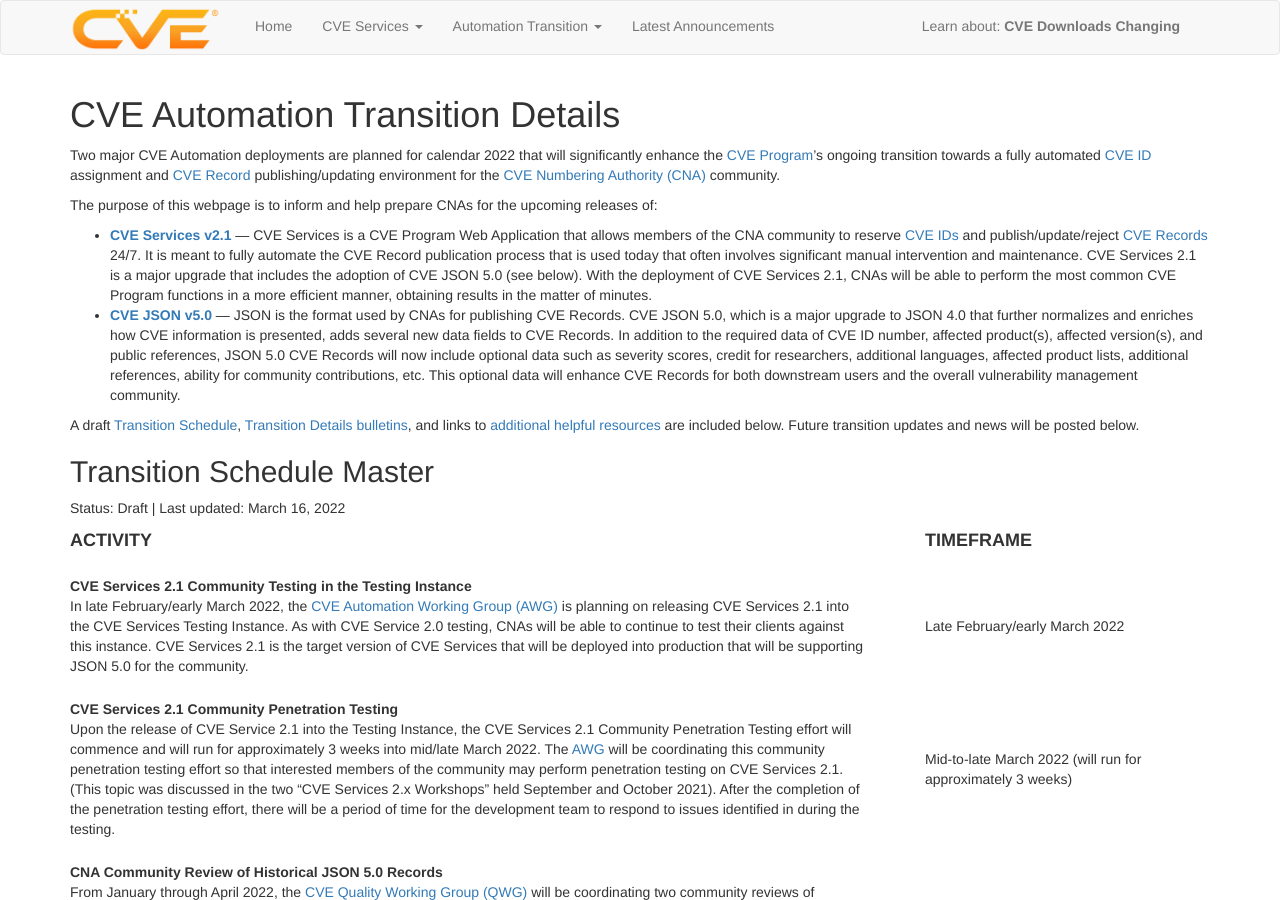
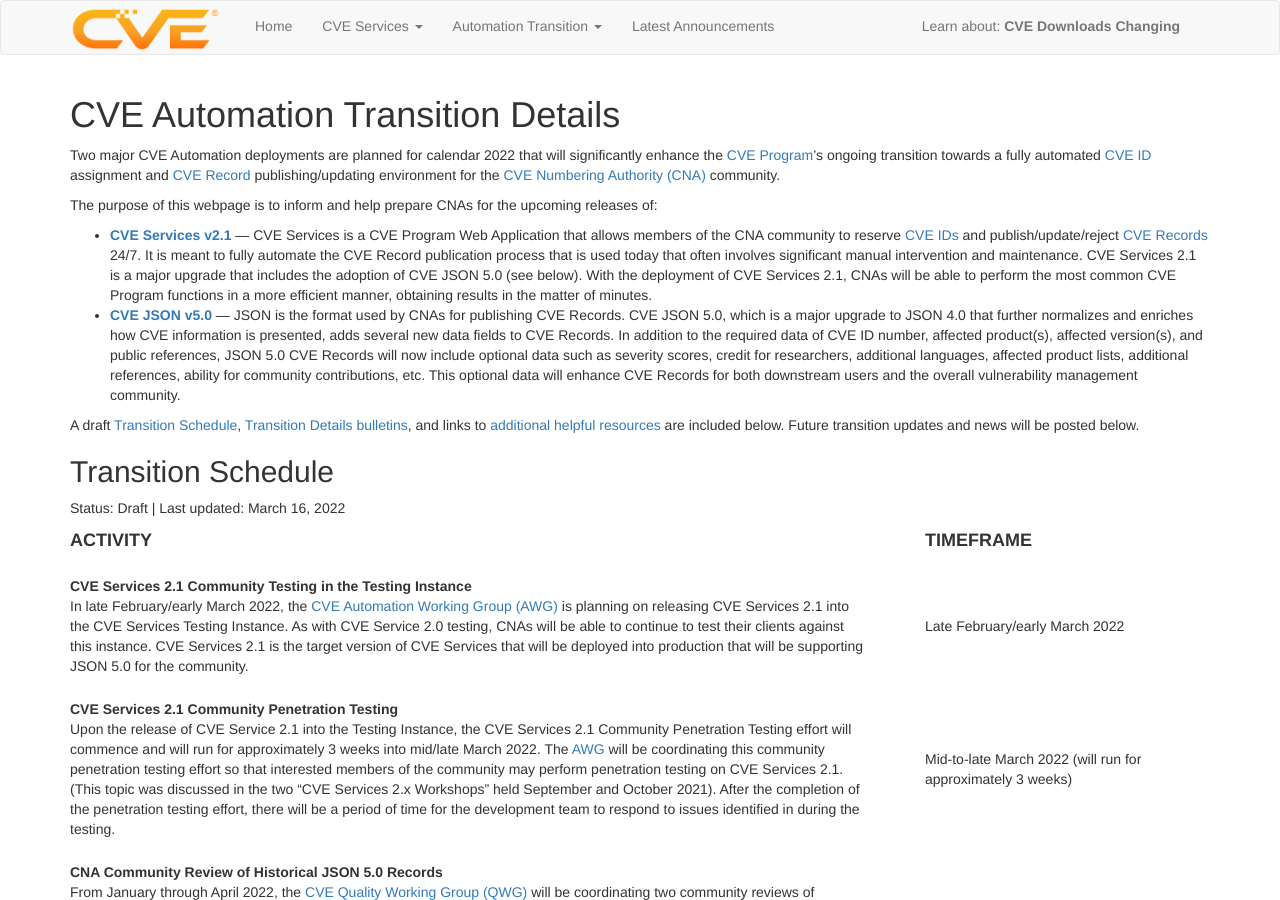
Before and after one commit to CVEProject/cveproject.github.io, a Jekyll site: the page built from automation-transition.md, in a window 1280 px wide and 900 px high. Built offline with Jekyll 4.4.1, drawn with Linux system fonts in a browser that asks for light colours; nearby versions of some CDN libraries.

Commit message:
Update automation-transition.md

```diff
--- a/automation-transition.md
+++ b/automation-transition.md
@@ -11,8 +11,8 @@ The purpose of this webpage is to inform and help prepare CNAs for the upcoming
 
 A draft [Transition Schedule](https://cveproject.github.io/automation-transition#transition-schedule-master), [Transition Details bulletins](https://cveproject.github.io/automation-transition#transition-details), and links to [additional helpful resources](https://cveproject.github.io/automation-transition#additional-resources) are included below. Future transition updates and news will be posted below.
 
-## Transition Schedule Master
-Status: Draft | Last updated: March 16, 2022
+## Transition Schedule
+Status: Draft  |  Last updated: March 16, 2022
 
 <div>
   <table style="padding-left:5%;padding-left:30%;">
```
